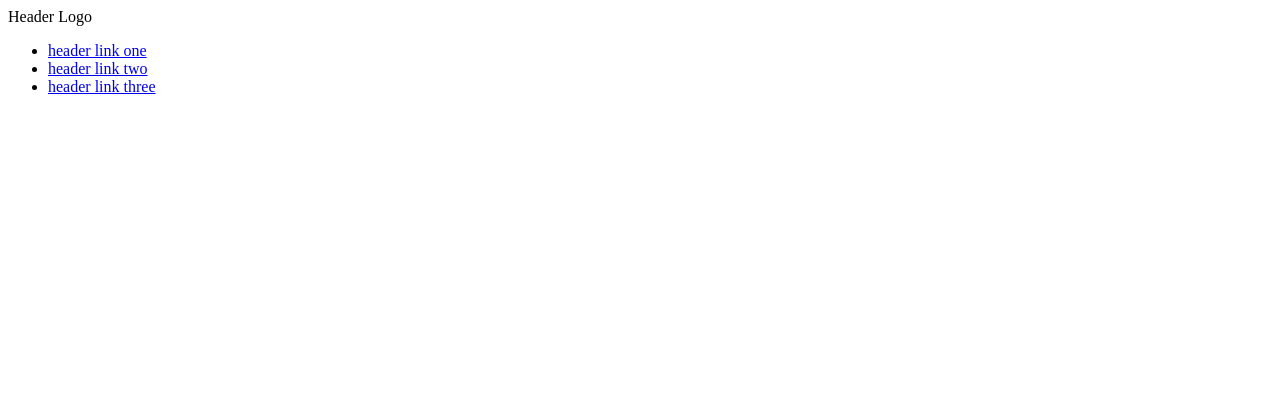
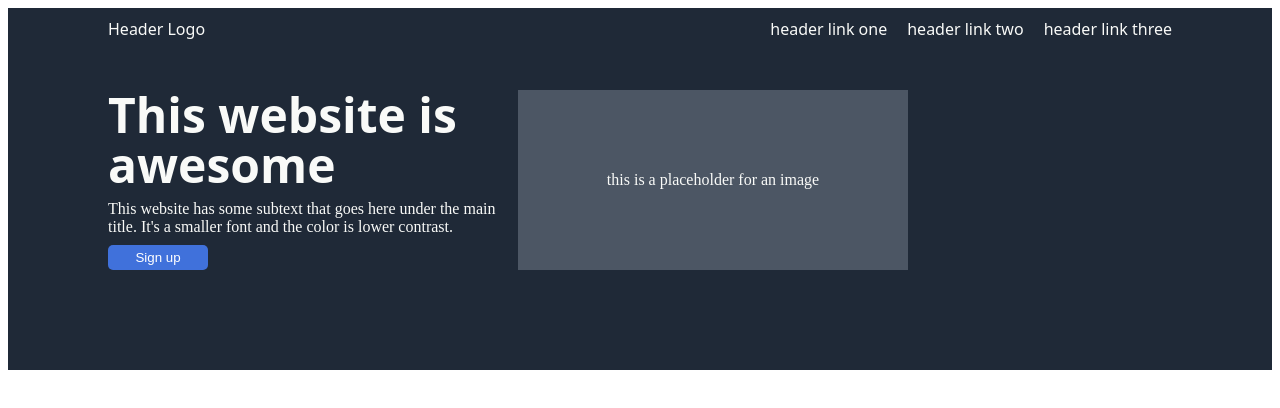
Before and after one commit to erickv112/landing-page, a plain HTML site: page index.html in a window 1280 px wide. Drawn offline with Linux system fonts and the light colour scheme.

Commit message:
complete first section

```diff
--- a/index.html
+++ b/index.html
@@ -5,17 +5,37 @@
   <meta http-equiv="X-UA-Compatible" content="IE=edge">
   <meta name="viewport" content="width=device-width, initial-scale=1.0">
   <title>Document</title>
+  <link rel="stylesheet" href="style.css">
 </head>
 <body>
+  <div class="one">
     <div class="header">
+
       <a>Header Logo</a>
-        <div class="sidebar">
-            <ul>
+      <ul class="header-links">
         <li><a href="#">header link one</a></li>
         <li><a href="#">header link two</a></li>
         <li><a href="#">header link three</a></li>
       </ul>
     </div>
+
+    <div class="top-contents">
+      <div class="top-left">
+        <h1 class="top-title">
+          This website is awesome
+        </h1>
+        <div class="top-text">
+          This website has some subtext that goes here under the main title. It's a smaller font and the color is lower contrast.
         </div>
+        <button>
+          Sign up
+        </button>
+      </div>
+      <div class="top-right">
+        this is a placeholder for an image
+      </div>
+    </div>
+  </div>
+
 </body>
 </html>
--- a/style.css
+++ b/style.css
@@ -0,0 +1,83 @@
+ul {
+    padding: 0;
+    margin: 0;
+    list-style: none;
+}
+
+h1 {
+    padding: 0;
+    margin: 0px;
+    line-height: 50px;
+}
+
+a {
+    text-decoration: inherit;
+    color: #F9FAF8;
+    font-family: system-ui, 'Segoe UI', Roboto, Oxygen, Ubuntu, Cantarell, 'Open Sans', 'Helvetica Neue', sans-serif;
+}
+
+.one {
+    background-color: #1F2937;
+    padding-top: 10px;
+    padding-bottom: 100px;
+    padding-left: 100px;
+    padding-right: 100px;
+}
+
+.header {
+    display: flex;
+    justify-content: space-between;
+    background-color: #1F2937;
+}
+
+.header-links {
+    display: flex;
+    justify-content: space-evenly;
+    gap: 20px;
+}
+
+.top-contents {
+    display: flex;
+    flex: 1 2 auto;
+    justify-content: center;
+    margin-top: 50px;
+    color: #F9FAF8;
+    height: 180px;
+    width: 800px;
+    gap: 20px
+}
+
+.top-left {
+    display: flex;
+    flex-direction: column;
+    justify-content: space-between;
+    flex: 1;
+}
+
+.top-title {
+    font-size: 48px;
+    color: #F9FAF8;
+    font-family: system-ui, -apple-system, BlinkMacSystemFont, 'Segoe UI', Roboto, Oxygen, Ubuntu, Cantarell, 'Open Sans', 'Helvetica Neue', sans-serif;
+}
+
+button {
+    display: flex;
+    justify-content: center;
+    width: 100px;
+    padding: 5px 20px;
+    background-color: #4071db;
+    color: white;
+    border-radius: 5px;
+    border-style: solid;
+    border-width: 0;
+}
+
+.top-contents .top-right {
+    display: flex;
+    flex: 1;
+    height: 180px;
+    width: 500px;
+    align-items: center;
+    justify-content: center;
+    background-color: #4c5664;
+}
```
Lines whose indentation alone changed are shown as unchanged.
